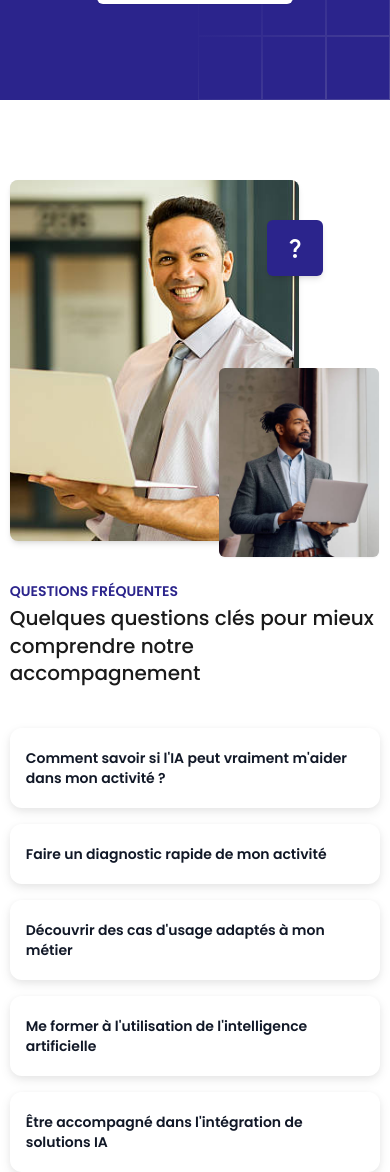
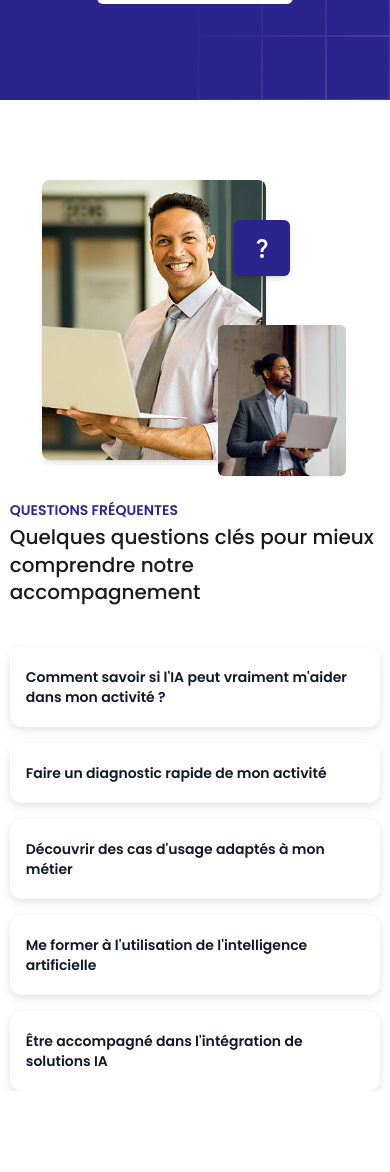
Before and after one commit to SaidouJalloh/afriAi-solutions, a Next.js app: page / in a window 390 px wide. Shown: the part 7518-8690 px from the top of the page. After the commit the page ends 8609 px from the top, so only its background shows below. Built offline with nearby package versions, Linux system fonts and the light colour scheme.

Commit message:
AFRI-11 update styles (images and cards size )

```diff
--- a/src/components/FAQ/faq.module.scss
+++ b/src/components/FAQ/faq.module.scss
@@ -19,18 +19,18 @@
 
 // Image principale (top)
 .imageTop {
-    @apply bg-black/10 rounded-lg w-[20.5rem] aspect-[335/419] object-cover shadow-md;
+    @apply bg-black/10 rounded-lg sm:w-[20.5rem] w-[14rem] aspect-[335/419] object-cover shadow-md;
 }
 
 // Image secondaire (bottom)
 .imageBottom {
-    @apply bg-black/10 rounded-md w-[10rem] aspect-[154/182] object-cover shadow-sm absolute -bottom-4 -right-20;
+    @apply bg-black/10 rounded-md sm:w-[10rem] w-[8rem] aspect-[154/182] object-cover shadow-sm absolute -bottom-4 -right-20;
     object-position: 15% 40%;
 }
 
 // Container du contenu texte
 .contentContainer {
-    @apply flex-1 sm:min-w-[30rem] lg:max-w-none max-w-[750px] w-full;
+    @apply flex-1 sm:min-w-[30rem] min-w-[20rem] lg:max-w-none max-w-[750px] w-full;
 }
 
 // Titre
```
